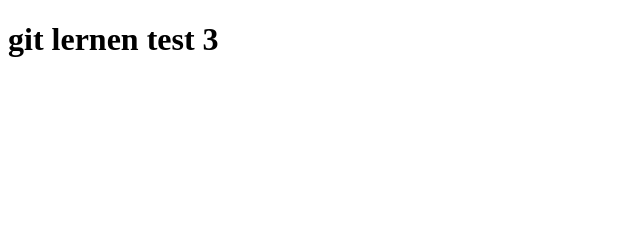
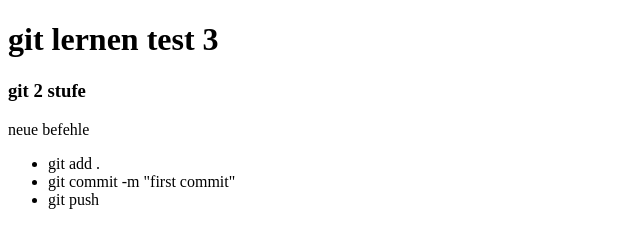
Before and after one commit to josephnwafor/test, a plain HTML site: page index.html in a window 1280 px wide. Shown: the whole page, without its empty margins (0-640 px from the left). Drawn offline with Linux system fonts and the light colour scheme.

Commit message:
added befehle

```diff
--- a/index.html
+++ b/index.html
@@ -11,6 +11,12 @@
 
 
     <h1>git lernen test 3</h1>
-
+    <h3>git 2 stufe</h3>
+    <p>neue befehle</p>
+    <ul>
+        <li>git add .</li>
+        <li>git commit -m "first commit"</li>
+        <li>git push</li>
+    </ul>
 </body>
 </html>
```
